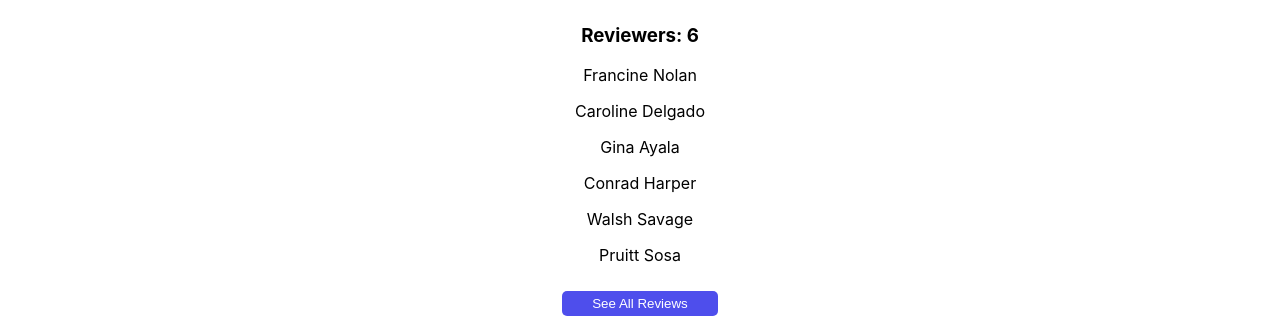
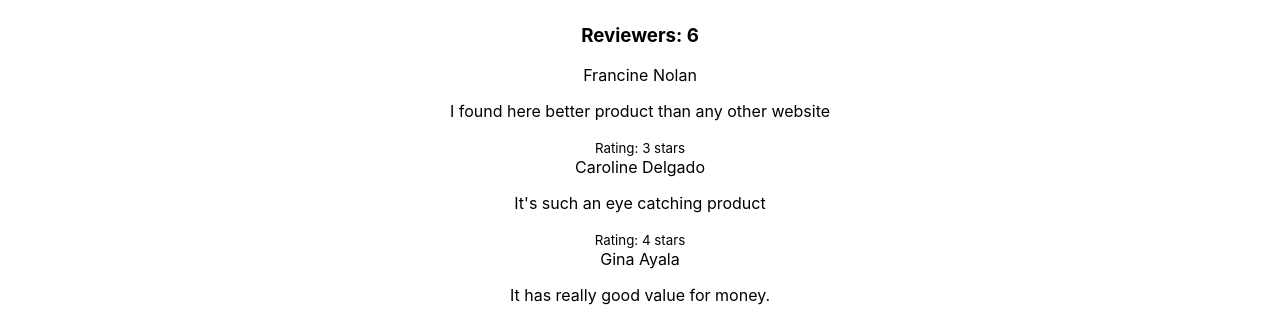
Before and after one commit to Md-Tur/bike-review, a React (Create React App) app: page / in a window 1280 px wide. Shown: the part 471-795 px from the top of the page. Built offline with nearby package versions, Linux system fonts and the light colour scheme.

Commit message:
reviewers data shown in interface

```diff
--- a/src/components/CardsGroup/CardsGroup.js
+++ b/src/components/CardsGroup/CardsGroup.js
@@ -1,11 +1,8 @@
 import React from 'react';
 import { CardGroup } from 'react-bootstrap';
-import useData from '../../hooks/useData';
 import SingleCard from '../SingleCard/SingleCard';
 
-const CardsGroup = (props) => {
-
-    const [users] = useData();
+const CardsGroup = ({ users }) => {
 
     return (
         <div>
--- a/src/components/HOME/HOME.js
+++ b/src/components/HOME/HOME.js
@@ -6,7 +6,7 @@ import Bike from '../../images/bike.jpg';
 import { useNavigate } from 'react-router';
 
 const Home = () => {
-    const [users, setUsers] = useData();
+    const [users] = useData();
 
     let navigate = useNavigate();
     function handleClick() {
@@ -30,7 +30,9 @@ const Home = () => {
             <div className='customer-review-section'>
                 <h2>Customer Reviews</h2>
                 <h3>Reviewers: {users.length}</h3>
-                <CardsGroup users={users}></CardsGroup>
+                <CardsGroup
+                    users={users}
+                ></CardsGroup>
                 <button className='review-details-btn' onClick={handleClick}>See All Reviews</button>
             </div>
         </div>
--- a/src/components/SingleCard/SingleCard.js
+++ b/src/components/SingleCard/SingleCard.js
@@ -5,18 +5,17 @@ const SingleCard = (props) => {
 
     const { name, comment, rating } = props.user;
     return (
-        // <Card>
-        //     <Card.Body>
-        //         <Card.Title>{name}</Card.Title>
-        //         <Card.Text>
-        //             {comment}
-        //         </Card.Text>
-        //     </Card.Body>
-        //     <Card.Footer>
-        //         <small className="text-muted">{rating}</small>
-        //     </Card.Footer>
-        // </Card>
-        <p>{name}</p>
+        <Card>
+            <Card.Body>
+                <Card.Title>{name}</Card.Title>
+                <Card.Text>
+                    {comment}
+                </Card.Text>
+            </Card.Body>
+            <Card.Footer>
+                <small className="text-muted">Rating: {rating}</small>
+            </Card.Footer>
+        </Card>
     );
 };
 
```
